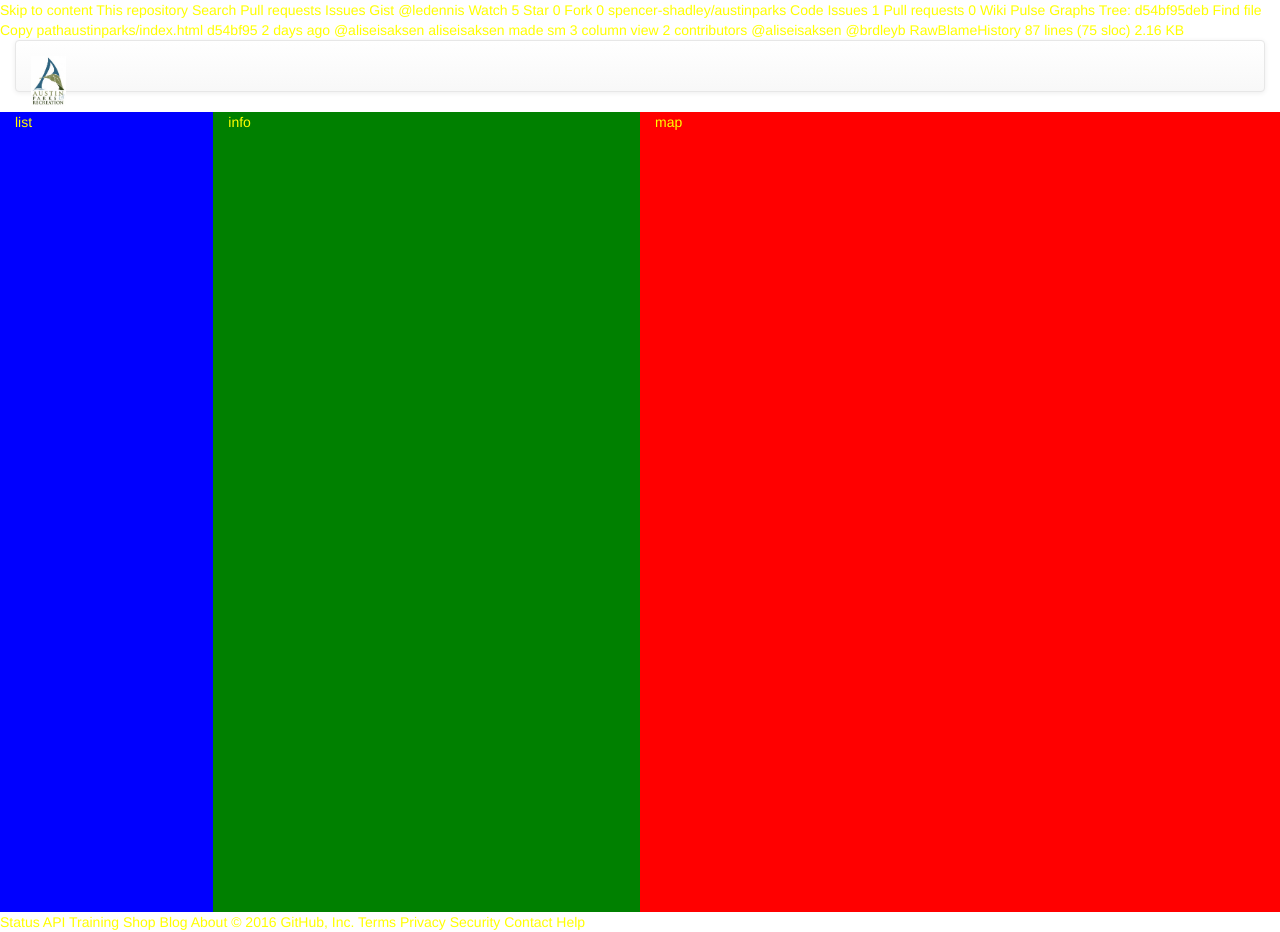
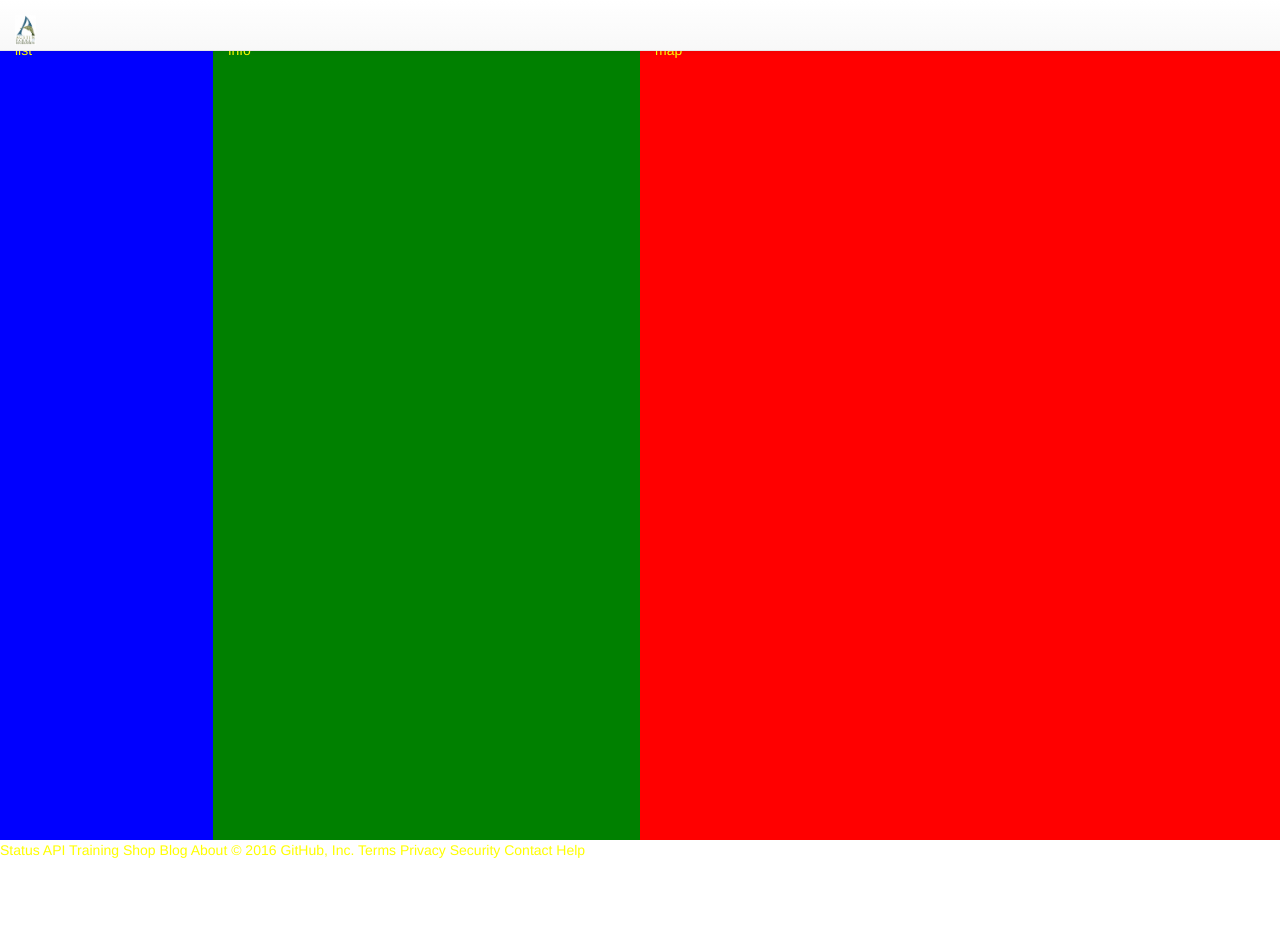
Before and after one commit to ledennis/AustinTrails, a website: page index.html in a window 1280 px wide. After the commit the page ends 860 px from the top, so only its background shows below. Drawn offline with nearby package versions, Linux system fonts and the light colour scheme.

Commit message:
fixed nav. tentative

```diff
--- a/index.html
+++ b/index.html
@@ -85,7 +85,7 @@ RawBlameHistory     87 lines (75 sloc)  2.16 KB
 
 
         #logo{
-            max-height: 50px;
+            max-height: 30px;
         }
 
     </style>
@@ -95,7 +95,7 @@ RawBlameHistory     87 lines (75 sloc)  2.16 KB
 <body class="full-height">
 
     <div class="container">
-        <nav class="navbar navbar-default">
+        <nav class="navbar navbar-default navbar-fixed-top">
             <div class="container-fluid">
                 <div class="navbar-header">
                      <a class="navbar-brand" href="#">
```
